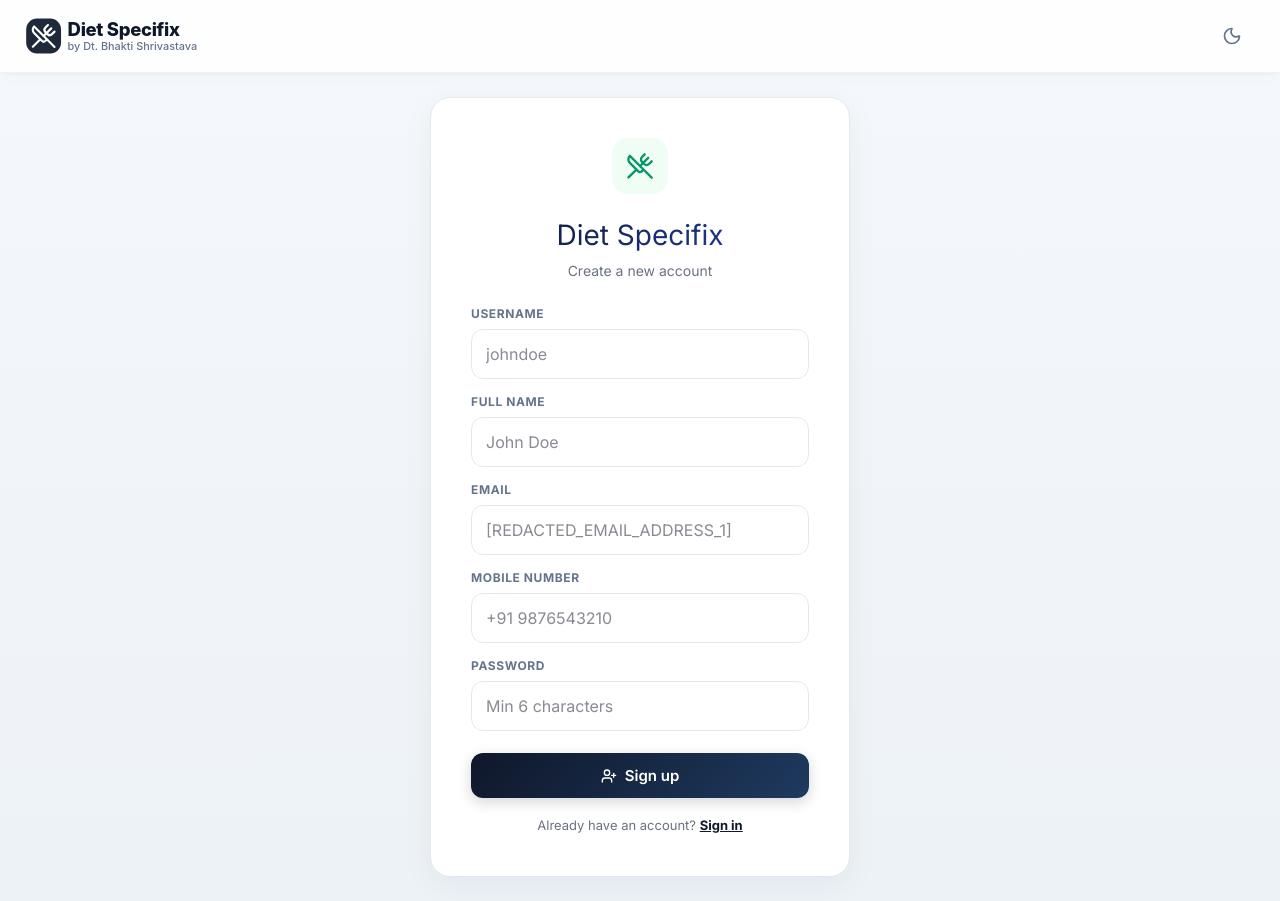
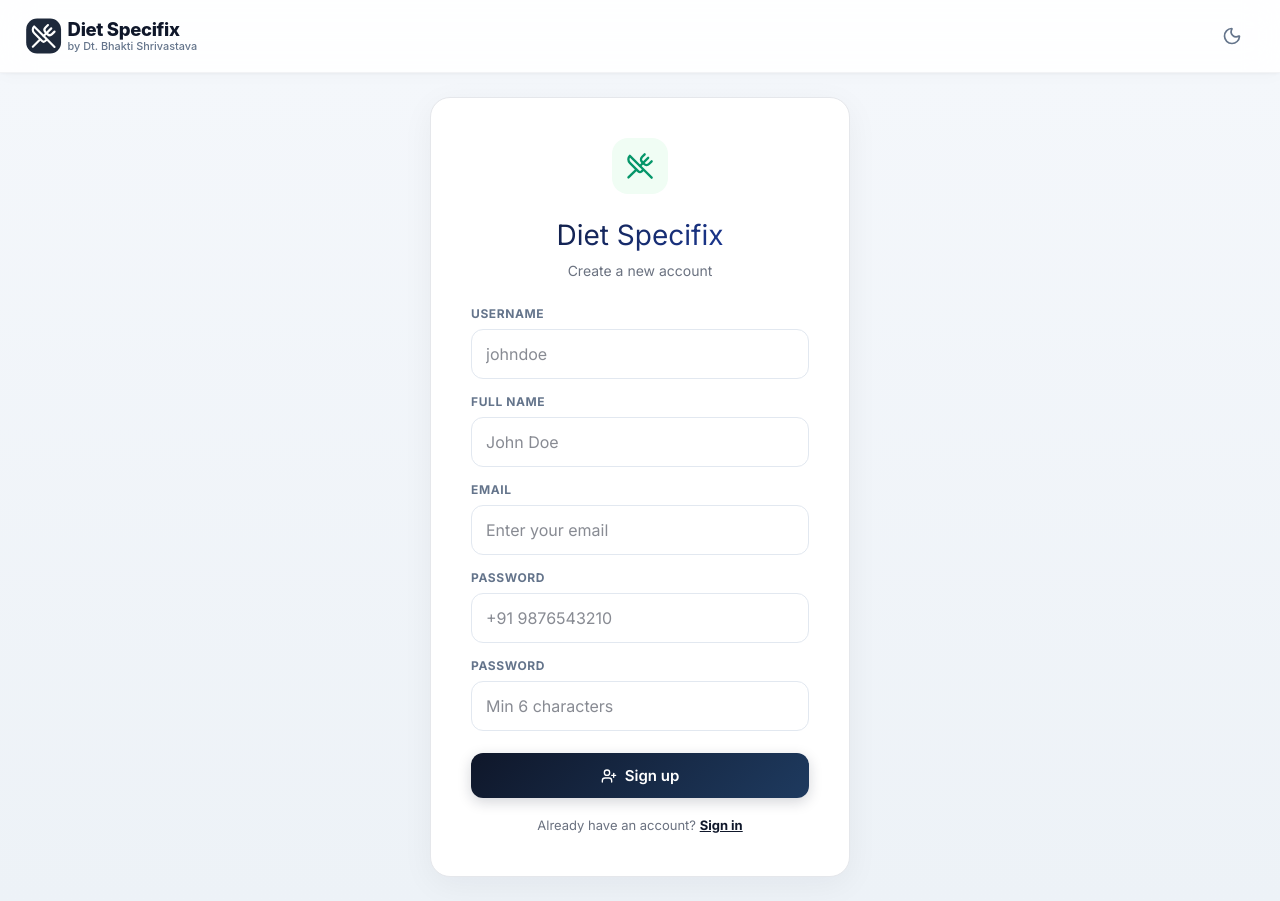
Before and after one commit to raghav-7288/Meal-Balancer, a React (Vite) app: page / in a window 1280 px wide. Both pictures are taken after a click on the button "Sign up". Built offline with nearby package versions, Linux system fonts and the light colour scheme; no server answers.

Commit message:
code improvs

```diff
--- a/src/components/AuthPage.jsx
+++ b/src/components/AuthPage.jsx
@@ -159,7 +159,7 @@ function SignInForm() {
                     type="email"
                     value={email}
                     onChange={(e) => setEmail(e.target.value)}
-                    placeholder="[REDACTED_EMAIL_ADDRESS_1]"
+                    placeholder="Enter your email"
                     required
                     aria-label="Email address"
                     autoComplete="email"
@@ -278,7 +278,7 @@ function SignUpForm() {
                     type="email"
                     value={email}
                     onChange={(e) => setEmail(e.target.value)}
-                    placeholder="[REDACTED_EMAIL_ADDRESS_1]"
+                    placeholder="Enter your email"
                     required
                     aria-label="Email address"
                     autoComplete="email"
@@ -286,7 +286,7 @@ function SignUpForm() {
             </label>
 
             <label className="auth-field">
-                <span>Mobile number</span>
+                <span>Password</span>
                 <input
                     type="tel"
                     value={contactNumber}
```
